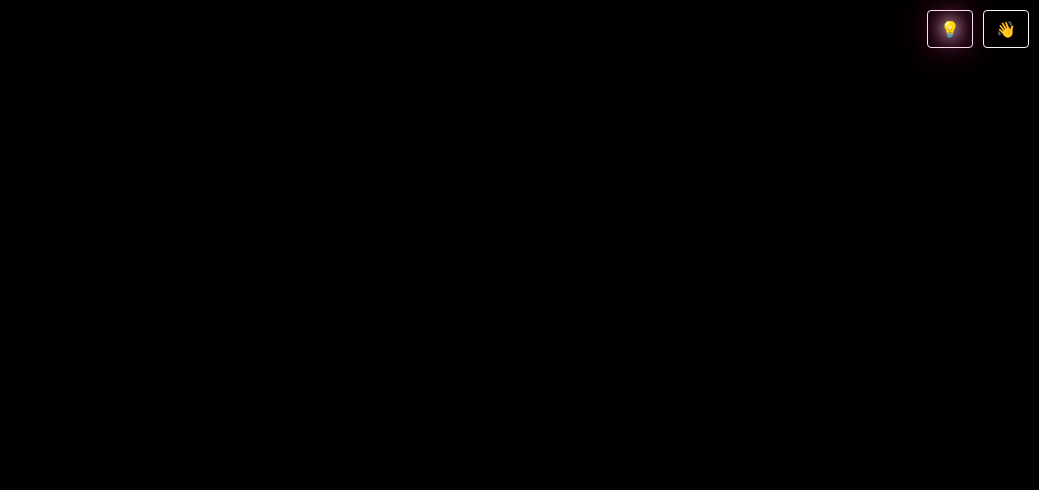
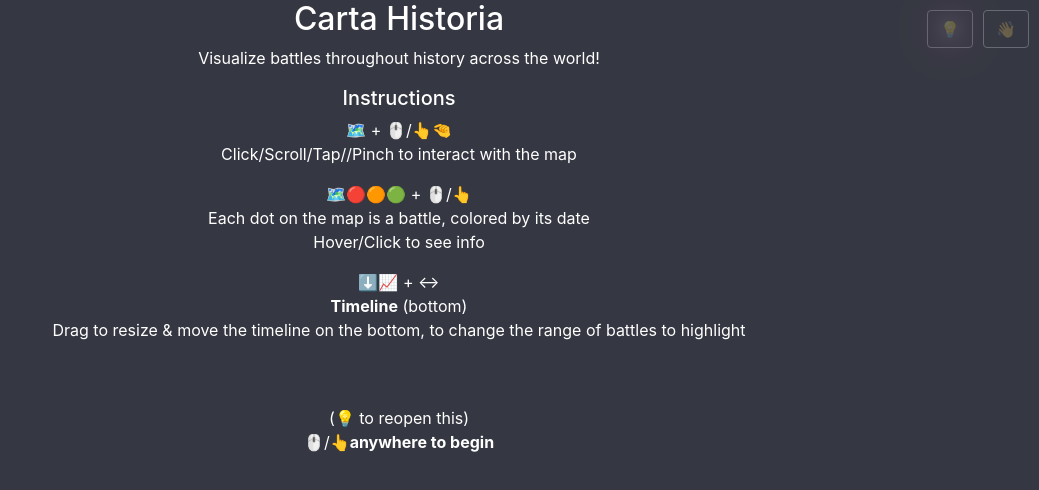
Before and after one commit to halfacat1/carta-historia, a React (Create React App) app: page / in a window 1280 px wide. Shown: the top 490 px of the page, without its empty margins (241-1280 px from the left). Built offline with nearby package versions, Linux system fonts and the light colour scheme; no server answers.

Commit message:
Switch HelpOverlay to be fullscreen and prominent (#11)
* Refactored into React.Component
* Use props & state to show fullscreen overlay from the parent component
* Tap anywhere on fullscreen overlay to close
* Tweak instructions

```diff
--- a/src/BattleVisualizer/BattleVisualizer.js
+++ b/src/BattleVisualizer/BattleVisualizer.js
@@ -121,10 +121,6 @@ class BattleVisualizer extends React.Component {
           },
         }
       });
-    });
-
-    this.echartsInstance.on('click', function (params) {
-      console.log(params);
     });
 
     var option = {
--- a/src/HelpOverlay/HelpOverlay.css
+++ b/src/HelpOverlay/HelpOverlay.css
@@ -32,3 +32,29 @@
         text-shadow: 0 0 20px #fff, 0 0 30px #ff4da6, 0 0 40px #ff4da6, 0 0 50px #ff4da6, 0 0 60px #ff4da6, 0 0 70px #ff4da6, 0 0 80px #ff4da6;
     }
 }
+
+/*
+Fullscreen overlay
+https://stackoverflow.com/a/42136434/7028776
+*/
+.overlay {
+    height: 100%;
+    width: 100%;
+    position: fixed;
+    z-index: 1;
+    top: 0;
+    left: 0;
+    background-color: rgba(67, 70, 83, 0.8);
+    overflow-x: hidden;
+    transition: 0.5s;
+    opacity: 1;
+}
+
+.overlay {
+    color:white;
+    height: 100%;
+}
+
+.overlay .title {
+    text-align: center;
+}
--- a/src/HelpOverlay/HelpOverlay.js
+++ b/src/HelpOverlay/HelpOverlay.js
@@ -4,19 +4,22 @@ import OverlayTrigger from 'react-bootstrap/OverlayTrigger';
 import Tooltip from 'react-bootstrap/Tooltip';
 import './HelpOverlay.css';
 
-function renderHelpTooltip(props) {
-  return (
-    <Tooltip {...props} >
-      <h4>Carta Historia</h4>
-      <p>Visualize battles throughout history across the world!</p>
-      <h6>Instructions</h6>
-      <span role="img" aria-labelledby="jsx-a11y/accessible-emoji">🗺 + 🖱/👆🤏</span><br />Pan & Zoom<br /><br />
-      <span role="img" aria-labelledby="jsx-a11y/accessible-emoji">📈 + ↔</span><br />Resize & Move the Year Filter<br />
-    </Tooltip>
-  );
+
+class HelpOverlay extends React.Component {
+  constructor(props) {
+    super(props);
+    this.state = {
+      showFullscreen: true
+    };
+
+    this.toggleFullscreenOverlay = this.toggleFullscreenOverlay.bind(this);
   }
-
-function renderHouskeepingTooltip(props) {
+  toggleFullscreenOverlay() {
+    this.setState({
+      showFullscreen: true
+    });
+  }
+  renderHouskeepingTooltip(props) {
     return (
       <Tooltip {...props} >
         Author: <a href="http://github.com/halfacat1/" target="_blank" rel="noopener noreferrer">Han Z.</a>
@@ -30,26 +33,22 @@ function renderHouskeepingTooltip(props) {
       </Tooltip>
     );
   }
-
-const HelpOverlay = () => (
+  render() {
+    let self = this;
+    return (
       <div className="HelpOverlay">
         <div className="container">
           <div className="row">
             <div className="col-xs HelpOverlayContainer">
-          <OverlayTrigger
-            placement="left"
-            overlay={renderHelpTooltip}
-            trigger="click"
-          >
-            <Button variant="outline-light">
+              <FullscreenOverlay show={self.state.showFullscreen} />
+              <Button variant="outline-light" onClick={self.toggleFullscreenOverlay}>
                 <span role="img" className="Glow" aria-labelledby="jsx-a11y/accessible-emoji">💡</span>
               </Button>
-          </OverlayTrigger>
             </div>
             <div className="col-xs HelpOverlayContainer">
               <OverlayTrigger
                 placement="bottom"
-            overlay={renderHouskeepingTooltip}
+                overlay={self.renderHouskeepingTooltip}
                 trigger="click"
               >
                 <Button variant="outline-light">
@@ -59,8 +58,72 @@ const HelpOverlay = () => (
             </div>
           </div>
         </div>
-
       </div>
     );
+  }
+}
+
+class FullscreenOverlay extends React.Component {
+  constructor(props) {
+    super(props);
+    this.state = {
+      show: props.show,
+      style: {
+        height: '100%',
+        opacity: 1
+      }
+    };
+    this.openFullscreenOverlay = this.openFullscreenOverlay.bind(this);
+    this.closeFullscreenOverlay = this.closeFullscreenOverlay.bind(this);
+  }
+  componentDidUpdate(prevProps, prevState, snapshot) {
+    if (prevProps.show && !prevState.show) {
+      this.openFullscreenOverlay();
+    }
+  }
+  openFullscreenOverlay() {
+    this.setState({
+      show: true,
+      style: {
+        height: '100%',
+        opacity: 1
+      }
+    });
+  }
+  closeFullscreenOverlay() {
+    this.setState({
+      show: false,
+      style: {
+        height: 0,
+        opacity: 0,
+      }
+    });
+  }
+  render() {
+    return (
+      <div
+        className="overlay"
+        style={this.state.style}
+        onClick={this.closeFullscreenOverlay}
+      >
+        <div className="title">
+          <h2>Carta Historia</h2>
+          <p>Visualize battles throughout history across the world!</p>
+          <h5>Instructions</h5>
+          <p><span role="img" aria-labelledby="jsx-a11y/accessible-emoji">🗺 + 🖱/👆🤏</span><br />Click/Scroll/Tap//Pinch to interact with the map</p>
+          <p><span role="img" aria-labelledby="jsx-a11y/accessible-emoji">🗺🔴🟠🟢 + 🖱/👆</span><br />Each dot on the map is a battle, colored by its date<br />Hover/Click to see info </p>
+          <p><span role="img" aria-labelledby="jsx-a11y/accessible-emoji">⬇📈 + ↔</span><br /><strong>Timeline</strong> (bottom) <br /> Drag to resize & move the timeline on the bottom, to change the range of battles to highlight</p>
+          <br />
+          <br />
+          <p>
+            (<span role="img" aria-labelledby="jsx-a11y/accessible-emoji">💡</span> to reopen this)
+            <br />
+            <span role="img" aria-labelledby="jsx-a11y/accessible-emoji">🖱/👆</span><b>anywhere to begin</b>
+          </p>
+        </div>
+      </div>
+    );
+  }
+}
 
 export default HelpOverlay;
```
Lines whose indentation alone changed are shown as unchanged.
